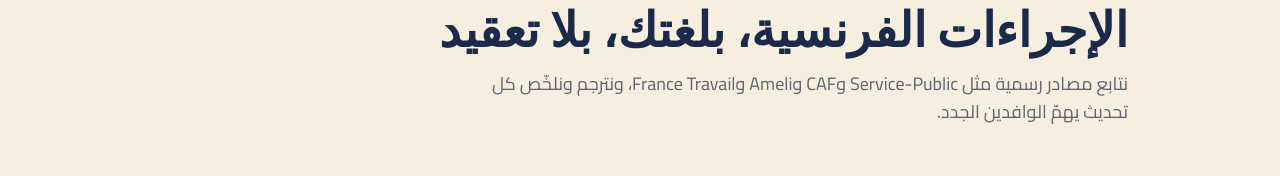
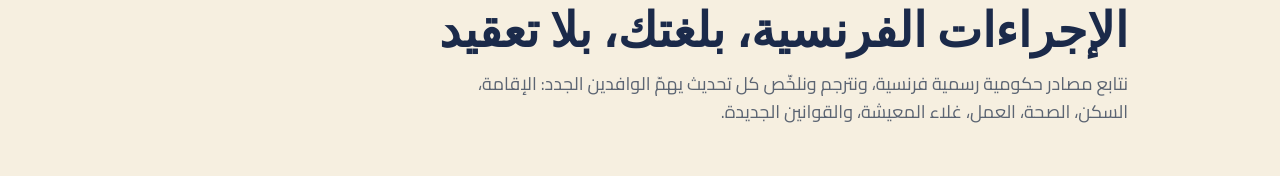
Before and after one commit to ahmedooo1/frangere, a Nuxt app: page / in a window 1280 px wide. Shown: the part 228-404 px from the top of the page. Built offline with nearby package versions, Linux system fonts and the light colour scheme; no server answers.

Commit message:
Fix outdated hero text naming inactive sources (CAF/Ameli/France Travail)

```diff
--- a/composables/useLocale.ts
+++ b/composables/useLocale.ts
@@ -19,7 +19,7 @@ const dict = {
     heroKicker: 'خدمة إخبارية إدارية',
     heroTitle: 'الإجراءات الفرنسية، بلغتك، بلا تعقيد',
     heroBody:
-      'نتابع مصادر رسمية مثل Service-Public وCAF وAmeli وFrance Travail، ونترجم ونلخّص كل تحديث يهمّ الوافدين الجدد.',
+      'نتابع مصادر حكومية رسمية فرنسية، ونترجم ونلخّص كل تحديث يهمّ الوافدين الجدد: الإقامة، السكن، الصحة، العمل، غلاء المعيشة، والقوانين الجديدة.',
     switchLang: 'Français',
     updated: 'آخر تحديث',
     backHome: 'العودة إلى القائمة',
@@ -53,7 +53,7 @@ const dict = {
     heroKicker: 'Veille administrative',
     heroTitle: 'Les démarches françaises, sans jargon',
     heroBody:
-      'Nous suivons Service-Public, la CAF, Ameli et France Travail, puis traduisons et résumons chaque mise à jour utile aux nouveaux arrivants.',
+      'Nous suivons des sources gouvernementales officielles françaises, puis traduisons et résumons chaque mise à jour utile aux nouveaux arrivants : séjour, logement, santé, emploi, coût de la vie et nouvelles lois.',
     switchLang: 'العربية',
     updated: 'Mis à jour',
     backHome: 'Retour à la liste',
```
